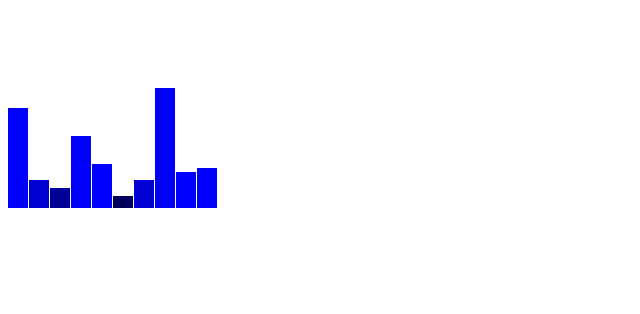
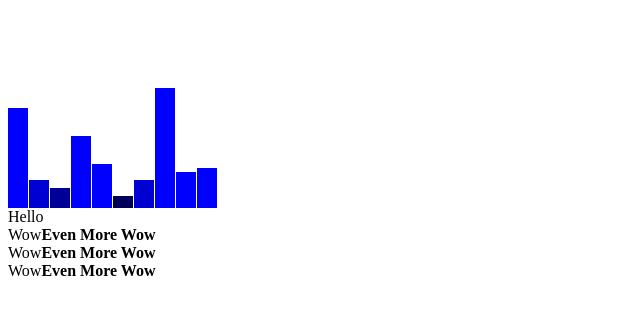
Before and after one commit to zkan/hello-d3js, a plain HTML site: page index.html in a window 1280 px wide. Shown: the whole page, without its empty margins (0-640 px from the left). Drawn offline with Linux system fonts and the light colour scheme.

Commit message:
:alembic: Play around with enter() :bear:

```diff
--- a/index.html
+++ b/index.html
@@ -4,33 +4,8 @@
   <script src="d3/d3.min.js"></script>
 </head>
 <body>
-
-  <script>
-    var dataset = [25, 7, 5, 18, 11, 3, 7, 30, 9, 10]
-    var w = 500
-    var h = 200
-    var svg = d3.select("body")
-                .append("svg")
-                .attr("width", w)
-                .attr("height", h)
-
-    svg.selectAll("rect")
-       .data(dataset)
-       .enter()
-       .append("rect")
-       .attr("x", function(d, i) {
-         return i * 21
-       })
-       .attr("y", function(d, i) {
-         return h - (d * 4)
-       })
-       .attr("width", 20)
-       .attr("height", function(d) {
-         return d * 4
-       })
-       .attr("fill", function(d) {
-         return "rgb(0, 0, " + (d * 30) + ")"
-       })
-  </script>
+  <div id="some-bar-chart"></div>
+  <div>Hello</div>
+  <script src="main.js"></script>
 </body>
 </html>
--- /dev/null
+++ b/main.js
@@ -0,0 +1,37 @@
+var dataset = [25, 7, 5, 18, 11, 3, 7, 30, 9, 10]
+var w = 500
+var h = 200
+var svg = d3.select("#some-bar-chart")
+            .append("svg")
+            .attr("width", w)
+            .attr("height", h)
+
+svg.selectAll("rect")
+   .data(dataset)
+   .enter()
+   .append("rect")
+   .attr("x", function(d, i) {
+     return i * 21
+   })
+   .attr("y", function(d, i) {
+     return h - (d * 4)
+   })
+   .attr("width", 20)
+   .attr("height", function(d) {
+     return d * 4
+   })
+   .attr("fill", function(d) {
+     return "rgb(0, 0, " + (d * 30) + ")"
+   })
+
+// ---
+
+var someData = ['a', 'b', 'c', 'd', 'e']
+d3.select('body').selectAll('div')
+  .data(someData)
+  .enter()
+  .append('div')
+  .html('Wow')
+  .append('span')
+  .html('Even More Wow')
+  .style('font-weight', '900')
```
